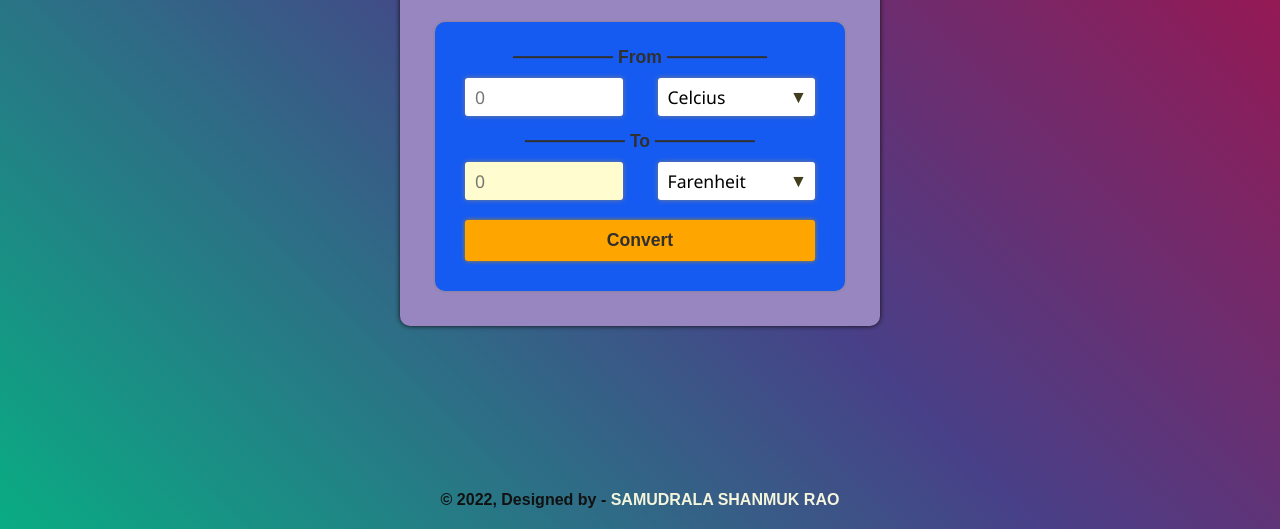
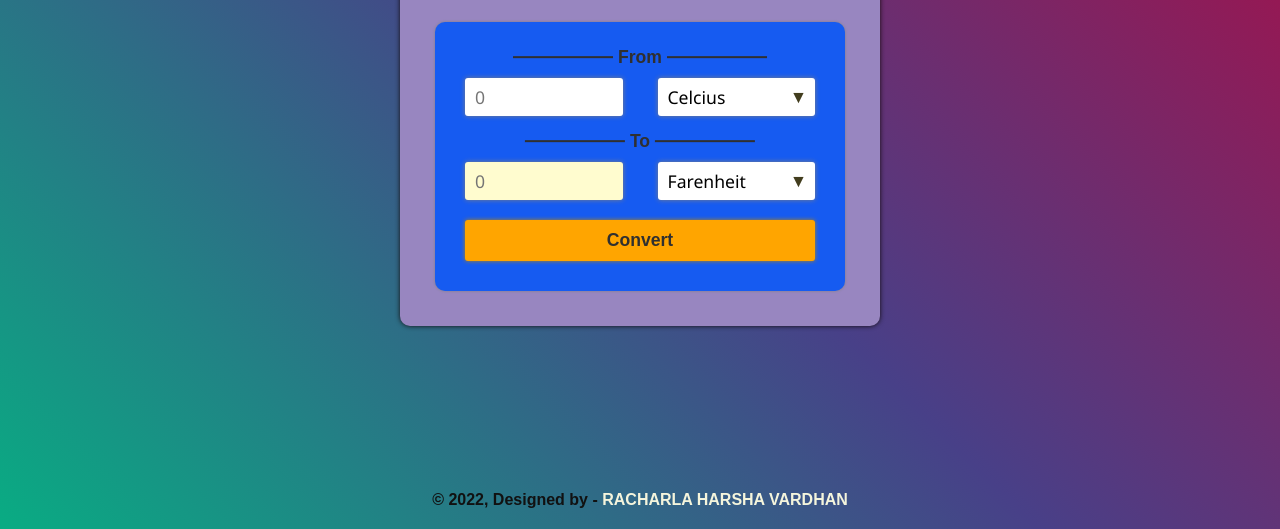
Before and after one commit to Harsha0309/task-3, a plain HTML site: page index.html in a window 1280 px wide. Shown: the part 271-800 px from the top of the page. Drawn offline with Linux system fonts and the light colour scheme.

Commit message:
Add files via upload

```diff
--- a/index.html
+++ b/index.html
@@ -70,8 +70,8 @@
     <!-- footer -->
     <footer>
       &#169; 2022, Designed by -
-      <a href="https://www.linkedin.com/in/samudrala-shanmuk-rao-81915b239" target="_blank">
-        SAMUDRALA SHANMUK RAO
+      <a href="https://www.linkedin.com/in/harsha-vardhan-807670240/" target="_blank">
+        RACHARLA HARSHA VARDHAN
       </a>
     </footer>
     <!-- custom javascript link -->
```
